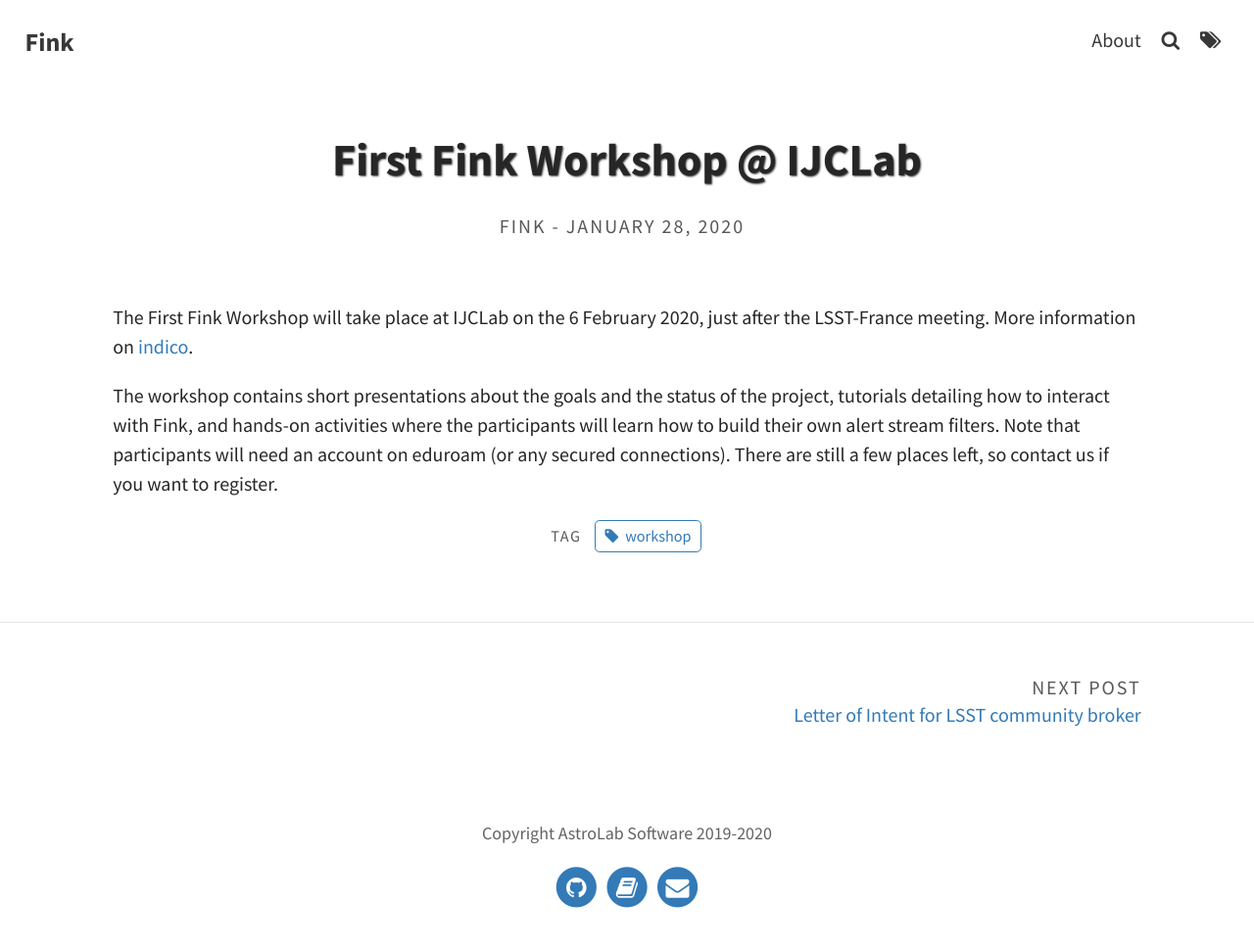
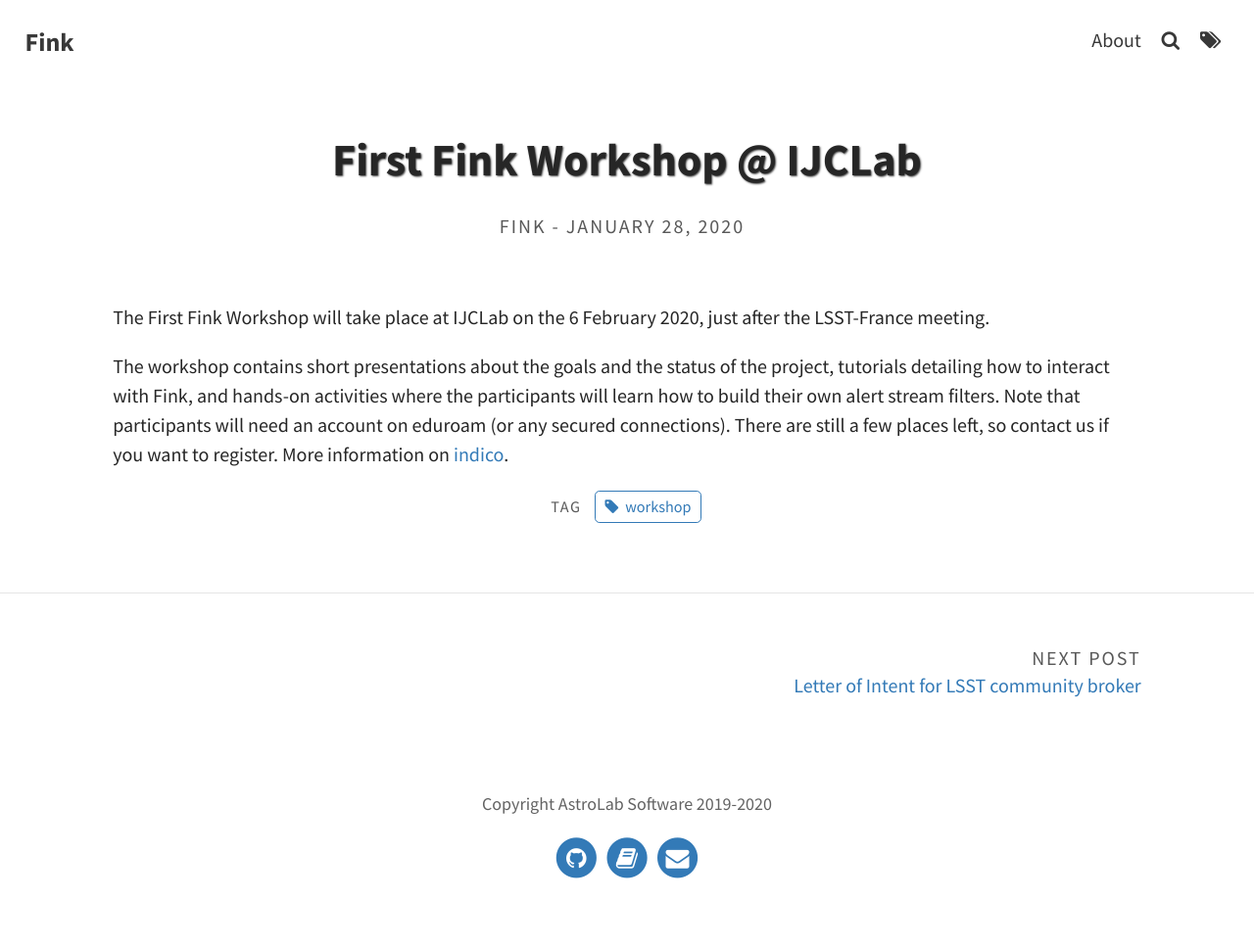
Before and after one commit to astrolabsoftware/fink-website, a Jekyll site: the page built from _posts/2020-01-28-workshop.md, in a window 1280 px wide. Shown: the whole page at 98% size. Built offline with Jekyll 4.4.1, drawn with Linux system fonts in a browser that asks for light colours; after the commit the page ends 938 px from its top, so only the background shows below that.

```diff
--- a/_posts/2020-01-28-workshop.md
+++ b/_posts/2020-01-28-workshop.md
@@ -5,7 +5,7 @@ author: fink
 tags: [workshop]
 ---
 
-The First Fink Workshop will take place at IJCLab on the 6 February 2020, just after the LSST-France meeting. More information on [indico](https://indico.in2p3.fr/event/20222/).
+The First Fink Workshop will take place at IJCLab on the 6 February 2020, just after the LSST-France meeting.
 <!--more-->
 
-The workshop contains short presentations about the goals and the status of the project, tutorials detailing how to interact with Fink, and hands-on activities where the participants will learn how to build their own alert stream filters. Note that participants will need an account on eduroam (or any secured connections). There are still a few places left, so contact us if you want to register.
+The workshop contains short presentations about the goals and the status of the project, tutorials detailing how to interact with Fink, and hands-on activities where the participants will learn how to build their own alert stream filters. Note that participants will need an account on eduroam (or any secured connections). There are still a few places left, so contact us if you want to register. More information on [indico](https://indico.in2p3.fr/event/20222/).
```
